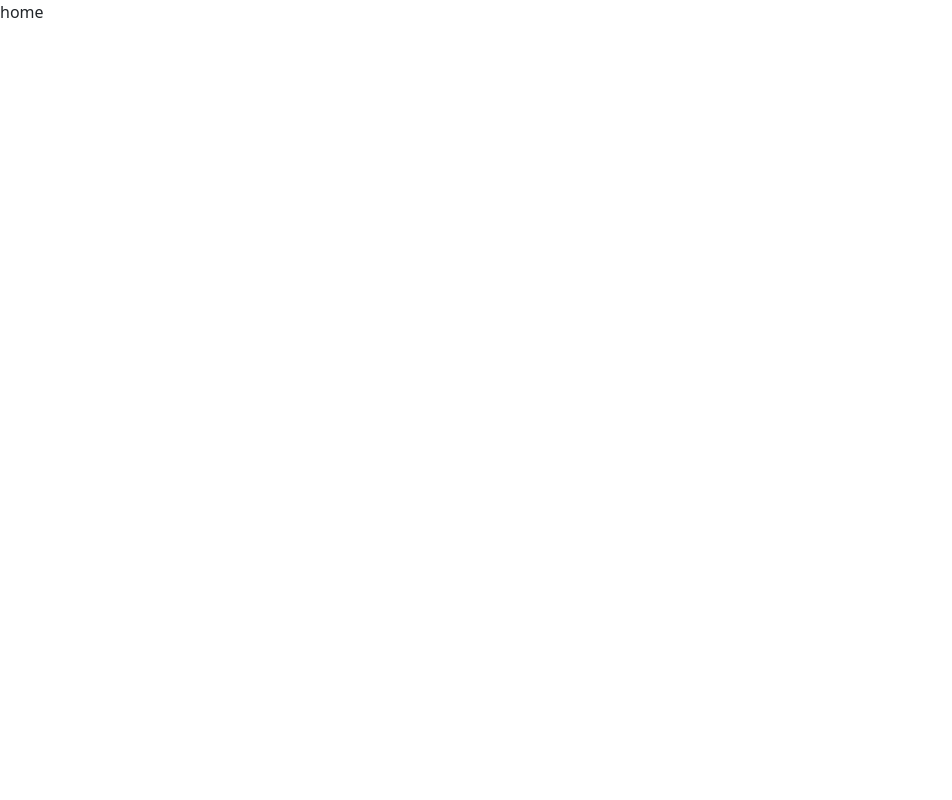
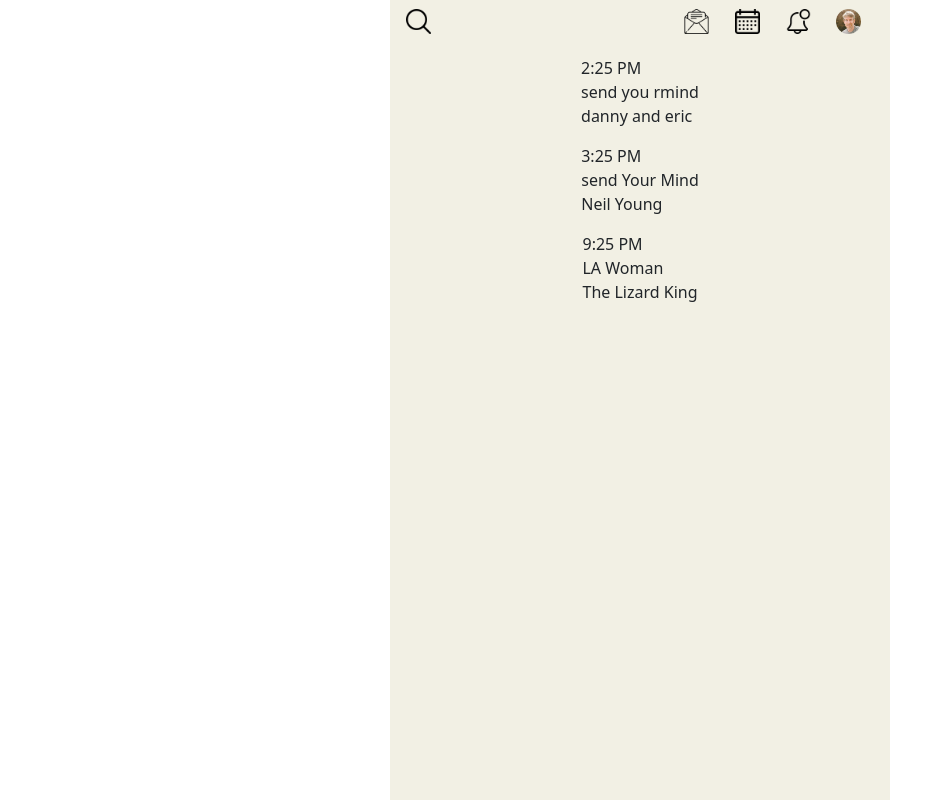
Before and after one commit to Trex1888/react-clubhouse-clone, a React (Create React App) app: page /home in a window 1280 px wide. Shown: the whole page, without its empty margins (0-952 px from the left). Built offline with nearby package versions, Linux system fonts and the light colour scheme.

Commit message:
2nd commit

```diff
--- a/src/App.css
+++ b/src/App.css
@@ -36,3 +36,16 @@
   color: var(--btnBgColor);
   transition: 0.4s;
 }
+
+a:hover {
+  text-decoration: none !important;
+}
+
+.app_layout {
+  background-color: #f2f0e4;
+  height: 100vh;
+  position: relative;
+  width: 100%;
+  max-width: 500px;
+  margin: auto;
+}
--- a/src/App.js
+++ b/src/App.js
@@ -7,7 +7,7 @@
 import Notification from "./pages/Notification";
 import AppLayout from "./pages/layouts/AppLayout";
 import Home from "./pages/Home";
-//123
+
 function App() {
   return (
     <Router>
--- /dev/null
+++ b/src/components/DailyCard.js
@@ -0,0 +1,22 @@
+import style from "../style/daily.module.css";
+import { Link } from "react-router-dom";
+import data from "../dailyCard.json";
+
+function DailyCard() {
+  return (
+    <div className={style.dailyCard}>
+      {data.map((item, index) => (
+        <div key={index}>
+          <span>{item.time}</span>
+          <div>
+            <span>{item.title}</span>
+            <p>{item.description}</p>
+          </div>
+        </div>
+      ))}
+    </div>
+  );
+}
+
+export default DailyCard;
+//143
--- /dev/null
+++ b/src/components/Header.js
@@ -0,0 +1,28 @@
+import style from "../style/header.module.css";
+import { Link } from "react-router-dom";
+
+function Header() {
+  return (
+    <div className={style.header}>
+      <Link exact to="/explore">
+        <img src="/images/search.png" alt="search" />
+      </Link>
+      <div className={style.nav_items}>
+        <Link exact to="/friends_invite">
+          <img src="/images/invite.png" alt="img" />
+        </Link>
+        <Link exact to="/upcoming">
+          <img src="/images/calendar.png" alt="img" />
+        </Link>
+        <Link exact to="/activity">
+          <img src="/images/noti.png" alt="img" />
+        </Link>
+        <Link exact to="/profile">
+          <img src="/images/b1.png" alt="img" />
+        </Link>
+      </div>
+    </div>
+  );
+}
+
+export default Header;
--- /dev/null
+++ b/src/dailyCard.json
@@ -0,0 +1,17 @@
+[
+    {
+         "time": "2:25 PM",
+    "title": "send you rmind",
+    "description": "danny and eric"
+    },
+    {
+         "time": "3:25 PM",
+    "title": "send Your Mind",
+    "description": "Neil Young"
+    },
+    {
+         "time": "9:25 PM",
+    "title": "LA Woman",
+    "description": "The Lizard King"
+    }
+]
--- a/src/pages/Home.js
+++ b/src/pages/Home.js
@@ -1,8 +1,15 @@
+import style from "../style/home.module.css";
+import DailyCard from "../components/DailyCard";
+import Header from "../components/Header";
+
 function Home() {
   return (
-    <div>
-      <p>home</p>
-    </div>
+    <>
+      <Header />
+      <div className={style.home_Container}>
+        <DailyCard />
+      </div>
+    </>
   );
 }
 
--- /dev/null
+++ b/src/style/daily.module.css
@@ -0,0 +1,10 @@
+.dailyCard {
+  display: flex;
+  justify-content: space-evenly;
+  align-items: center;
+  flex-direction: column;
+}
+
+.dailyCard p {
+  display: flex;
+}
--- /dev/null
+++ b/src/style/header.module.css
@@ -0,0 +1,19 @@
+.header {
+  display: flex;
+  align-items: center;
+  justify-content: space-between;
+  padding: 0.5em 1em;
+  position: absolute;
+  top: 0;
+  left: 0;
+  right: 0;
+  background-color: #f2f0e4;
+}
+
+.header img {
+  width: 25px;
+}
+
+.nav_items img {
+  margin: 0 0.8em;
+}
--- /dev/null
+++ b/src/style/home.module.css
@@ -0,0 +1,9 @@
+.home_Container {
+  padding-top: 3.5em;
+  padding-left: 1em;
+  padding-right: 1em;
+  padding-bottom: 3.5em;
+  height: 100%;
+
+  overflow: auto;
+}
```
